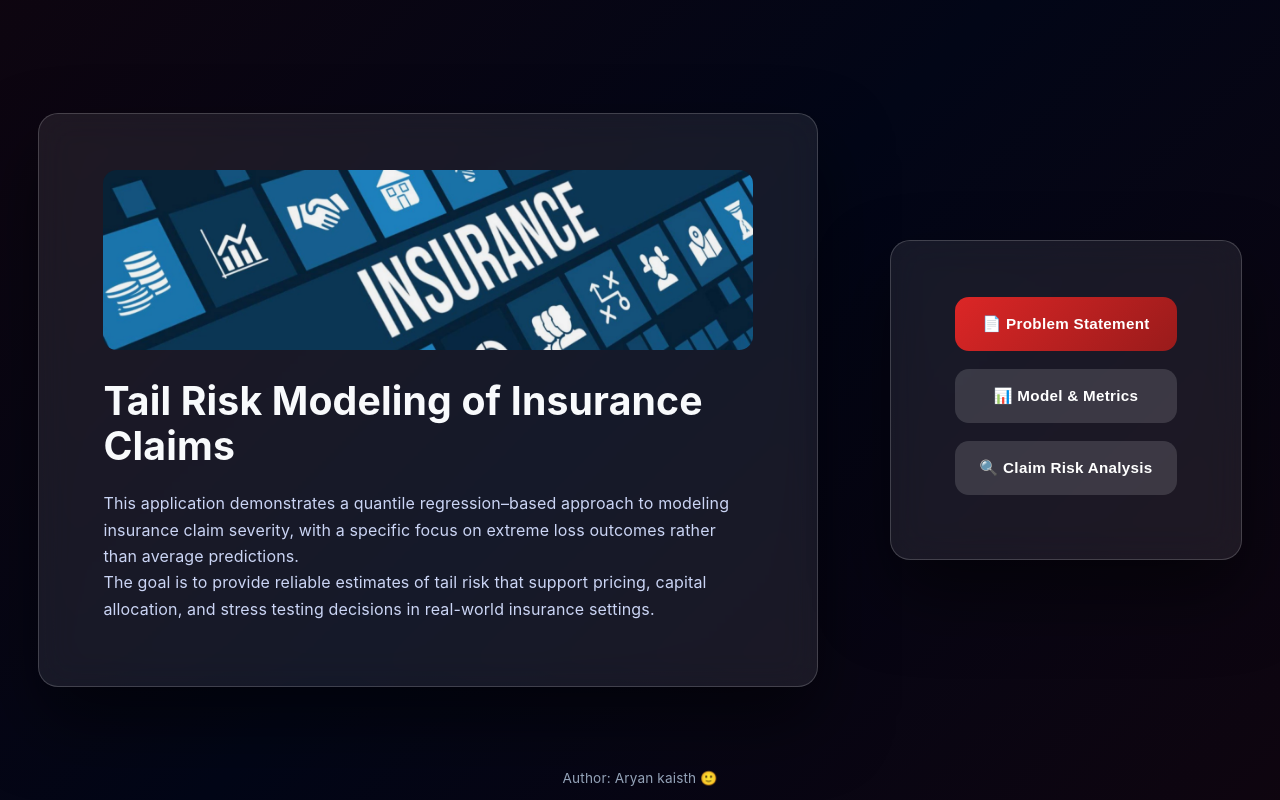
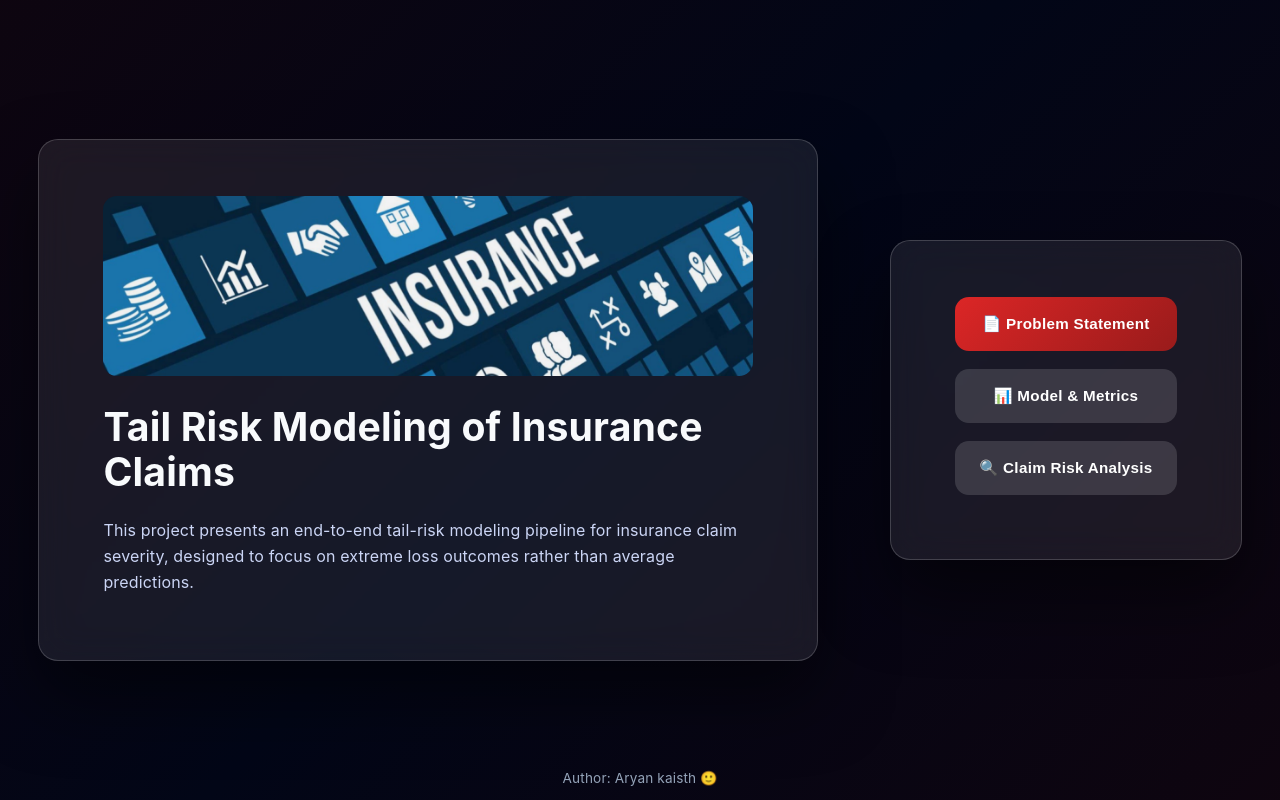
Before and after one commit to Aryan-Kaisth/Tail_Risk_Modeling_of_Insurance_Claim_Severity, a FastAPI app: page / in a window 1280 px wide. Run offline with FastAPI, Linux system fonts and the light colour scheme; parts of the project's set-up code (start-up, migrations or seed data) failed here and were passed over.

Commit message:
index minor fixes

```diff
--- a/templates/index.html
+++ b/templates/index.html
@@ -33,15 +33,8 @@
             <h1>Tail Risk Modeling of Insurance Claims</h1>
 
             <p>
-                This application demonstrates a quantile regression–based approach
-                to modeling insurance claim severity, with a specific focus on
-                extreme loss outcomes rather than average predictions.
-            </p>
-
-            <p>
-                The goal is to provide reliable estimates of tail risk that support
-                pricing, capital allocation, and stress testing decisions in
-                real-world insurance settings.
+                This project presents an end-to-end tail-risk modeling pipeline for insurance claim severity,
+                designed to focus on extreme loss outcomes rather than average predictions.
             </p>
 
         </div>
```
